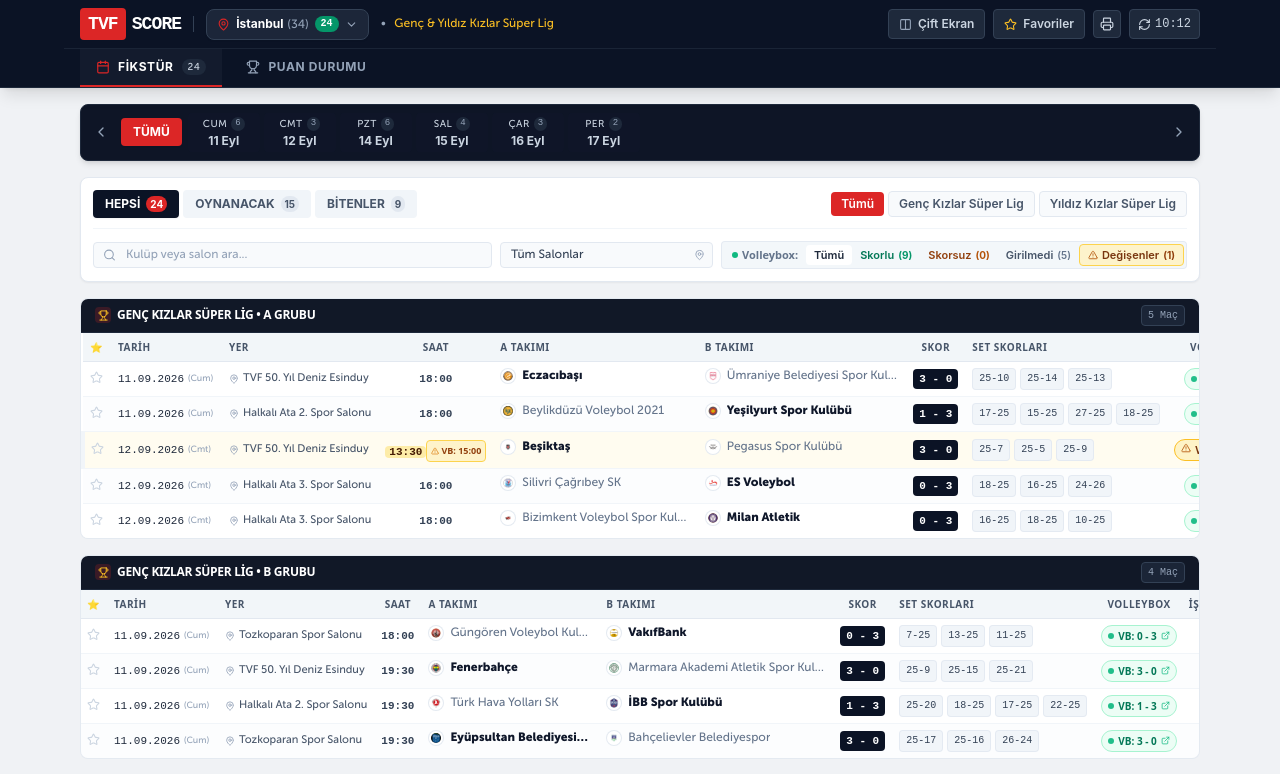
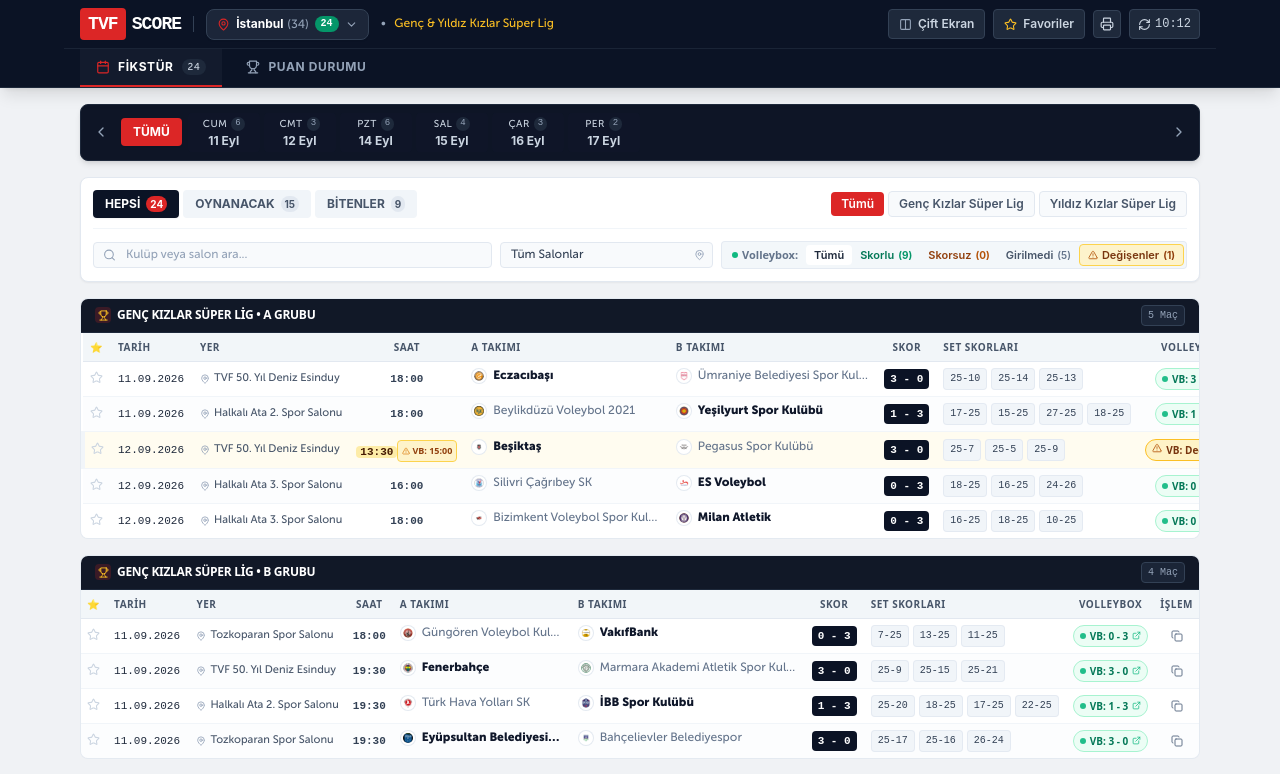
Before and after one commit to utkugunce/volley-tracker, a Next.js app: page / in a window 1280 px wide. Shown: the top 774 px of the page. Built offline with nearby package versions, Linux system fonts and the light colour scheme; a web font is replaced by a local one.

Commit message:
fix(ui): remove weekday in parentheses from match date column

```diff
--- a/src/components/FixtureTable.tsx
+++ b/src/components/FixtureTable.tsx
@@ -29,15 +29,11 @@
   const [copiedId, setCopiedId] = useState<string | null>(null);
 
   const formatRowDate = (dateStr: string) => {
-    if (!dateStr || dateStr === "TBD") return { date: "Açıklanacak", day: "" };
+    if (!dateStr || dateStr === "TBD") return "Açıklanacak";
     const parts = dateStr.split("-");
-    if (parts.length !== 3) return { date: dateStr, day: "" };
+    if (parts.length !== 3) return dateStr;
     const [y, m, d] = parts;
-    const dateObj = new Date(Number(y), Number(m) - 1, Number(d));
-    const day = !isNaN(dateObj.getTime())
-      ? dateObj.toLocaleDateString("tr-TR", { weekday: "short" })
-      : "";
-    return { date: `${d}.${m}.${y}`, day };
+    return `${d}.${m}.${y}`;
   };
 
   const handleCopy = (e: React.MouseEvent, match: Match) => {
@@ -127,7 +123,7 @@
               const isFinished = match.status === "finished";
               const homeWon = isFinished && (match.home_score ?? 0) > (match.away_score ?? 0);
               const awayWon = isFinished && (match.away_score ?? 0) > (match.home_score ?? 0);
-              const { date, day } = formatRowDate(match.date);
+              const formattedDate = formatRowDate(match.date);
               const isCopied = copiedId === match.id;
               const disc = match.volleybox?.discrepancy;
               const hasDiff = Boolean(disc?.has_diff);
@@ -161,21 +157,16 @@
 
                   {/* 1. Tarih */}
                   <td className="py-1.5 px-2 font-mono font-medium whitespace-nowrap text-slate-800 text-[11px]">
-                    <div className="flex items-center gap-1">
-                      <span className={disc?.date_diff ? "text-amber-950 font-bold bg-amber-200/70 px-1 rounded" : ""}>{date}</span>
-                      {day && (
-                        <span className="text-[9px] text-slate-400 font-sans">
-                          ({day})
-                        </span>
-                      )}
-                    </div>
+                    <span className={disc?.date_diff ? "text-amber-950 font-bold bg-amber-200/70 px-1 rounded" : ""}>
+                      {formattedDate}
+                    </span>
                     {disc?.date_diff && disc.vb_date && (
                       <div
                         className="text-[9px] font-sans font-bold text-amber-800 bg-amber-100/90 border border-amber-300 px-1 py-0.5 rounded inline-flex items-center gap-0.5 mt-0.5"
                         title={`İl bülteninde tarih değişti! Volleybox'taki eski tarih: ${disc.vb_date}`}
                       >
                         <AlertTriangle size={8} className="text-amber-600 shrink-0" />
-                        <span>VB: {formatRowDate(disc.vb_date).date}</span>
+                        <span>VB: {formatRowDate(disc.vb_date)}</span>
                       </div>
                     )}
                   </td>
```
